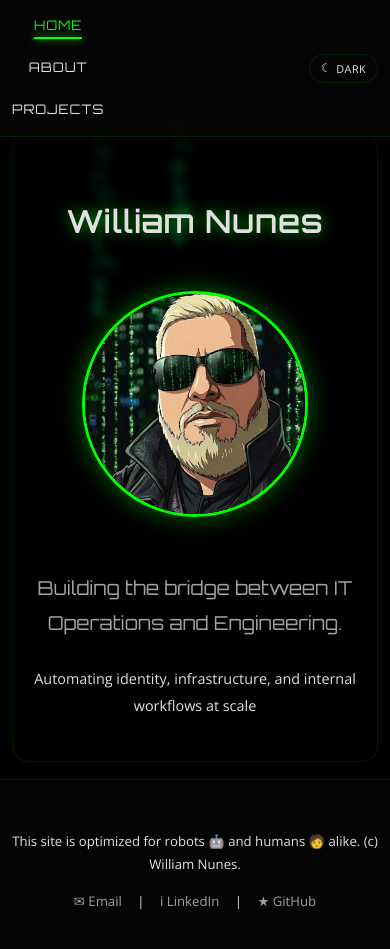
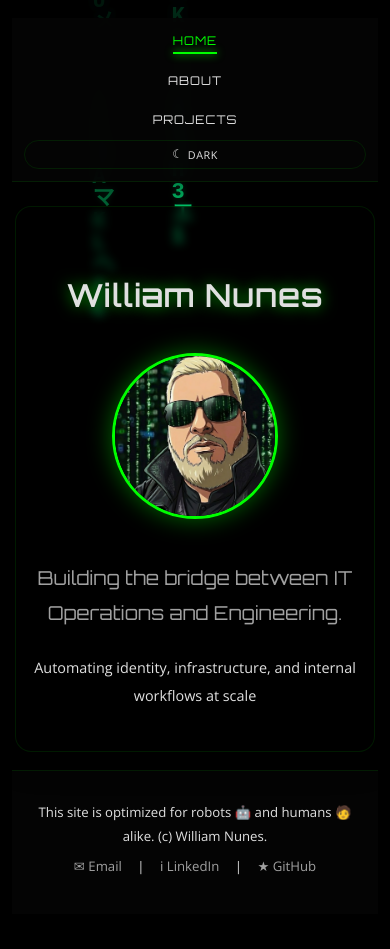
Before and after one commit to th30ne-W/th30ne-W.github.io, a Jekyll site: the page built from index.md, in a window 390 px wide and 962 px high. Shown: the top 949 px of the window. Built offline with Jekyll 4.4.1, drawn with Linux system fonts in a browser that asks for light colours.

Commit message:
Update scss for best mobile UI.

```diff
--- a/assets/css/main.scss
+++ b/assets/css/main.scss
@@ -574,18 +574,57 @@ footer a:hover {
   @media (max-width: 768px) {
     :root {
       --spacing-unit: 1rem;
-      --header-height: 72px;
-      --footer-height: 140px;
+      --header-height: 0px;
+      --footer-height: 0px;
     }
+
+  .main-content {
+    max-width: 100%;
+    padding: 1.5rem var(--spacing-unit) 2.5rem;
+  }
+
+  header {
+    position: sticky;
+    top: 0;
+    padding: 1rem var(--spacing-unit);
+  }
+
+  .nav-wrapper {
+    flex-direction: column;
+    align-items: center;
+    gap: 0.75rem;
+    text-align: center;
+  }
 
   .hero h1 {
     font-size: 2.5rem;
+  }
+
+  .hero img {
+    width: 160px;
+    height: 160px;
+    margin: 1.5rem 0;
   }
 
   nav ul {
     gap: 1.5rem;
     flex-direction: column;
     align-items: center;
+    width: auto;
+  }
+
+  nav a {
+    font-size: 1rem;
+  }
+
+  .theme-toggle {
+    width: 100%;
+    justify-content: center;
+  }
+
+  .container {
+    margin: 2rem auto 1.5rem;
+    padding: 0 0.25rem;
   }
 
   .projects-grid {
@@ -601,4 +640,13 @@ footer a:hover {
     grid-template-columns: 1fr;
     gap: 2rem;
   }
+
+  footer {
+    position: static;
+    padding: 2rem var(--spacing-unit) 2.5rem;
+  }
+
+  footer p {
+    margin: 0.5rem 0;
+  }
 }
```
Also changed, not shown: 1 other file.
